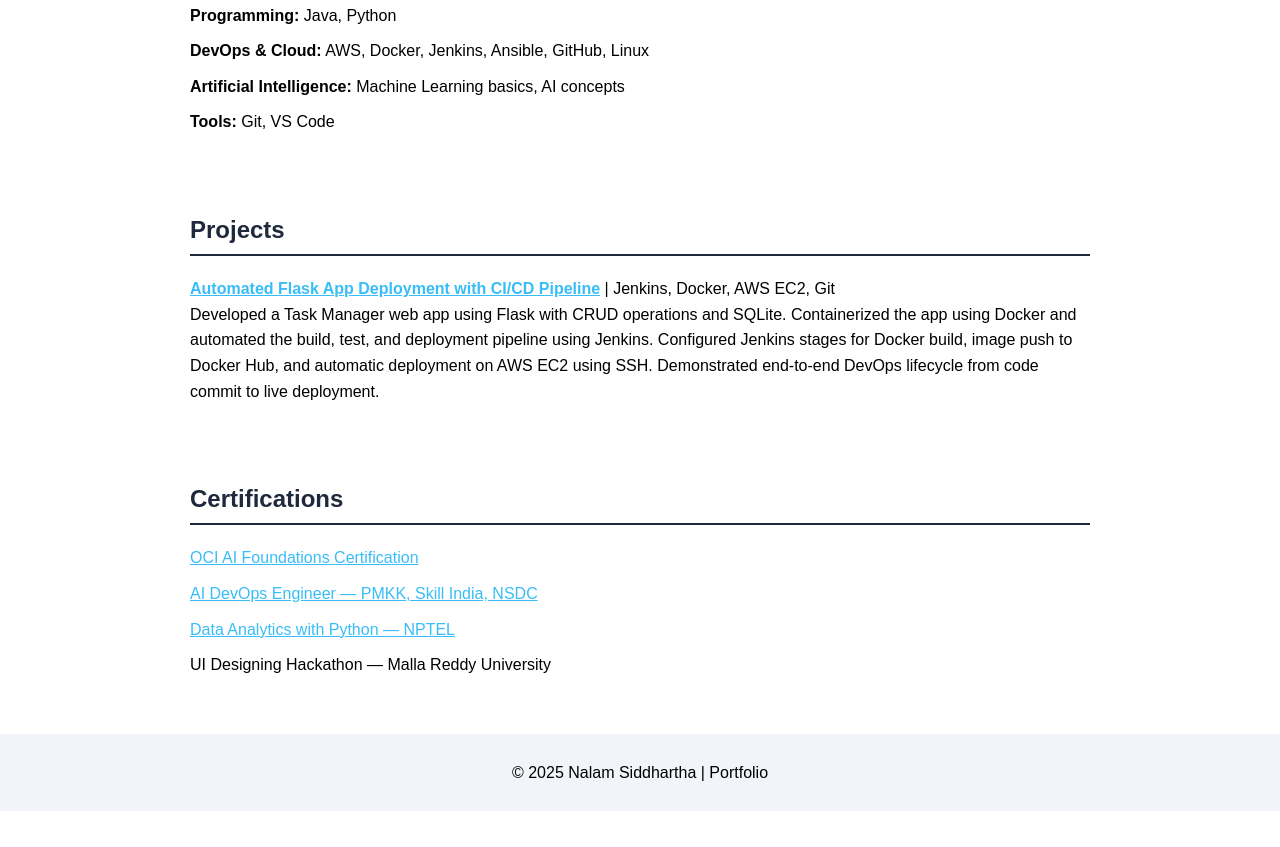
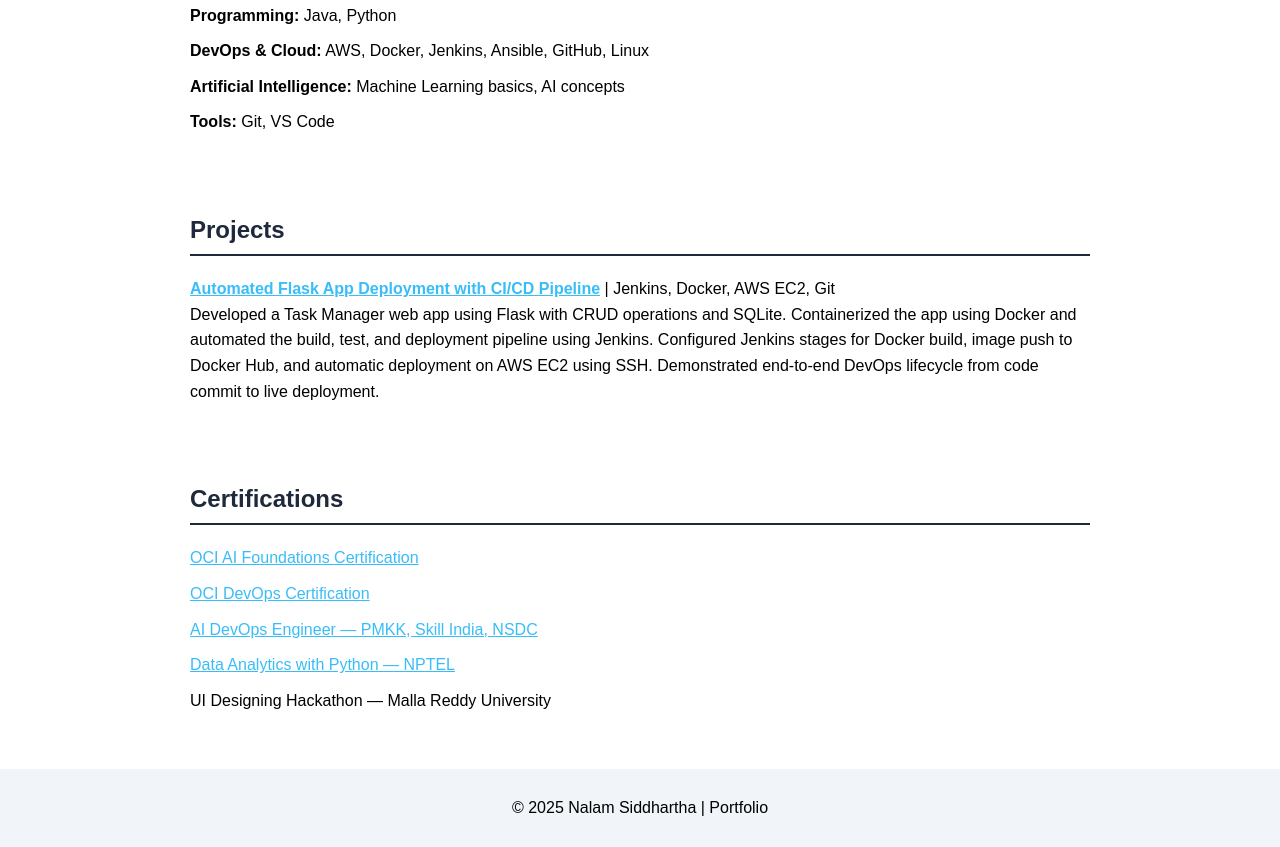
Before and after one commit to siddhartha-nalam/nalam-siddhartha-portfolio, a plain HTML site: page index.html in a window 1280 px wide. Shown: the part 478-1325 px from the top of the page. Before the commit the page ends 1289 px from the top, so only its background shows below. Drawn offline with Linux system fonts and the light colour scheme.

Commit message:
Update index.html

```diff
--- a/index.html
+++ b/index.html
@@ -41,16 +41,17 @@
   <section>
     <h2>Projects</h2>
     <ul>
-      <li><b><a href="https://github.com/siddhartha-nalam/devops_task_manager" style="color:#38bdf8"> Automated Flask App Deployment with CI/CD Pipeline</a></b> | Jenkins, Docker, AWS EC2, Git<br>Developed a Task Manager web app using Flask with CRUD operations and SQLite. Containerized the app using Docker and automated the build, test, and deployment pipeline using Jenkins. Configured Jenkins stages for Docker build, image push to Docker Hub, and automatic deployment on AWS EC2 using SSH. Demonstrated end-to-end DevOps lifecycle from code commit to live deployment.</li>
+      <li><b><a href="https://github.com/siddhartha-nalam/devops_task_manager" style="color:#38bdf8">Automated Flask App Deployment with CI/CD Pipeline</a></b> | Jenkins, Docker, AWS EC2, Git<br>Developed a Task Manager web app using Flask with CRUD operations and SQLite. Containerized the app using Docker and automated the build, test, and deployment pipeline using Jenkins. Configured Jenkins stages for Docker build, image push to Docker Hub, and automatic deployment on AWS EC2 using SSH. Demonstrated end-to-end DevOps lifecycle from code commit to live deployment.</li>
     </ul>
   </section>
 
   <section>
     <h2>Certifications</h2>
     <ul>
-      <li> <a href="https://www.linkedin.com/posts/siddhartha-nalam_ai-foundations-associate-ugcPost-7374106381139722240-JHOF?utm_source=share&utm_medium=member_desktop&rcm=ACoAADYeVJ0B71YGY-axH9GX1GJkPNEoXTs8bqM" style="color:#38bdf8"> OCI AI Foundations Certification </a></li>
-      <li><a href="https://www.linkedin.com/posts/siddhartha-nalam_pmkvy-devops-cloudops-share-7350221461049028608-2Zde?utm_source=share&utm_medium=member_desktop&rcm=ACoAADYeVJ0B71YGY-axH9GX1GJkPNEoXTs8bqM" style="color:#38bdf8">AI DevOps Engineer — PMKK, Skill India, NSDC</a></li>
-      <li><a href="https://www.linkedin.com/posts/siddhartha-nalam_certificate-of-data-analytics-with-python-share-7071193866552410112-13Gl?utm_source=share&utm_medium=member_desktop&rcm=ACoAADYeVJ0B71YGY-axH9GX1GJkPNEoXTs8bqM" style="color:#38bdf8">Data Analytics with Python — NPTEL</a></li>
+      <li><a href="https://catalog-education.oracle.com/ords/certview/sharebadge?id=3461C37ABBC840AF9C5E4FF3597BE1D80243A6E9E8F0B68037488552B7C79D3F" style="color:#38bdf8"> OCI AI Foundations Certification</a></li>
+      <li><a href="https://catalog-education.oracle.com/ords/certview/sharebadge?id=6CD89AE2957EEB1569C9E575F2825A3A41D1DE36687ACF0383B1E8E5FA0E3D46" style="color:#38bdf8"> OCI DevOps Certification</a></li>
+      <li><a href="https://www.linkedin.com/posts/siddhartha-nalam_pmkvy-devops-cloudops-share-7350221461049028608-2Zde" style="color:#38bdf8">AI DevOps Engineer — PMKK, Skill India, NSDC</a></li>
+      <li><a href="https://www.linkedin.com/posts/siddhartha-nalam_certificate-of-data-analytics-with-python-share-7071193866552410112-13Gl" style="color:#38bdf8">Data Analytics with Python — NPTEL</a></li>
       <li>UI Designing Hackathon — Malla Reddy University</li>
     </ul>
   </section>
```
